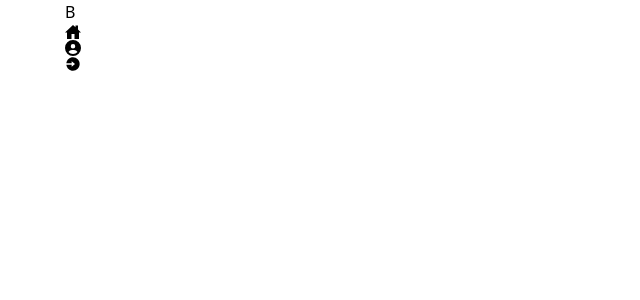
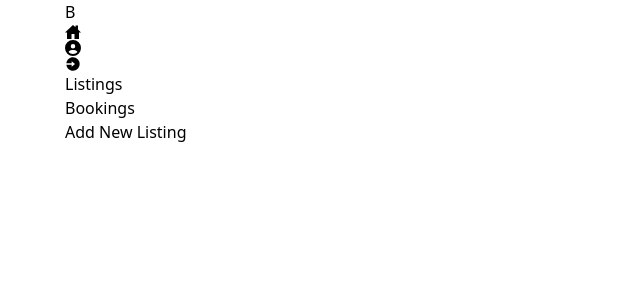
Before and after one commit to gere-dev/real-estate-booking-react-node, a React (Vite) app in the folder frontend/: page /account in a window 1280 px wide. Before the commit this address had no page. Shown: the top 300 px of the page, without its empty margins (0-640 px from the left). Built offline with nearby package versions, Linux system fonts and the light colour scheme.

Commit message:
create account page and render accounts header

```diff
--- a/frontend/src/App.tsx
+++ b/frontend/src/App.tsx
@@ -1,7 +1,7 @@
+import { Route, Routes } from 'react-router-dom';
 import { Nav, Property } from '@/components';
+import { Home, Login, Register, Account } from '@/pages';
 import './App.css';
-import { Route, Routes } from 'react-router-dom';
-import { Home, Login, Register } from '@/pages';
 function App() {
   return (
     <>
@@ -9,6 +9,7 @@ function App() {
       <Routes>
         <Route path='/' element={<Home />} />
         <Route path='/property/:id' element={<Property />} />
+        <Route path='/account' element={<Account />} />
         <Route path='/login' element={<Login />} />
         <Route path='/register' element={<Register />} />
       </Routes>
--- a/frontend/src/constants.ts
+++ b/frontend/src/constants.ts
@@ -1 +1,16 @@
 export const NAV_HEIGHT = '58.6px';
+
+export const ACCOUNT_NAV = [
+  {
+    title: 'Listings',
+    path: '/account',
+  },
+  {
+    title: 'Bookings',
+    path: '/account/bookings',
+  },
+  {
+    title: 'Add New Listing',
+    path: '/account/add-property',
+  },
+];
--- /dev/null
+++ b/frontend/src/pages/Account/Account.tsx
@@ -0,0 +1,9 @@
+import { AccountNav } from './AccountNav';
+
+export const Account = () => {
+  return (
+    <section className='max-width-container py-8'>
+      <AccountNav />
+    </section>
+  );
+};
--- /dev/null
+++ b/frontend/src/pages/Account/AccountNav.tsx
@@ -0,0 +1,29 @@
+import { ACCOUNT_NAV } from '@/constants';
+import { useState } from 'react';
+import { Link, useLocation } from 'react-router-dom';
+
+export const AccountNav = () => {
+  const [active, setActive] = useState('');
+
+  const { pathname } = useLocation();
+  console.log(pathname);
+
+  return (
+    <section>
+      <ul className='flex gap-4'>
+        {ACCOUNT_NAV.map((nav) => {
+          return (
+            <li key={nav.title}>
+              <Link
+                to={nav.path}
+                className={`hover:text-white hover:bg-primary py-2 px-2 rounded ${pathname === nav.path ? 'bg-primary text-white' : ''} `}
+              >
+                {nav.title}
+              </Link>
+            </li>
+          );
+        })}
+      </ul>
+    </section>
+  );
+};
--- /dev/null
+++ b/frontend/src/pages/Account/index.ts
@@ -0,0 +1,2 @@
+export * from './Account';
+export * from './AccountNav';
--- a/frontend/src/pages/index.ts
+++ b/frontend/src/pages/index.ts
@@ -1,2 +1,3 @@
 export * from './Home';
 export * from './Auth';
+export * from './Account';
```
